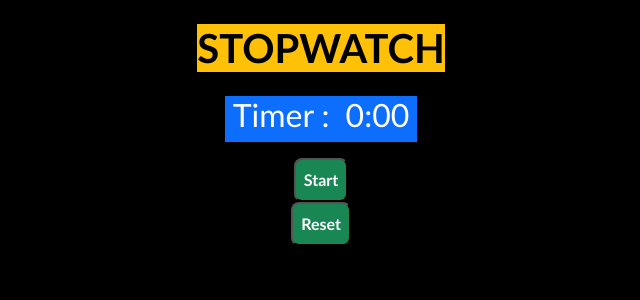
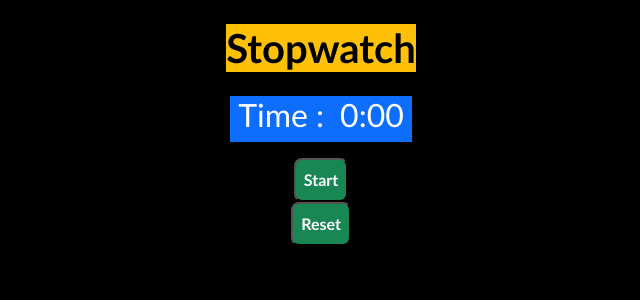
Before and after one commit to Senthil-Bala/Stopwatch, a React (Create React App) app: page / in a window 1280 px wide. Shown: the top 300 px of the page, without its empty margins (319-959 px from the left). Built offline with nearby package versions, Linux system fonts and the light colour scheme.

Commit message:
changes made and added

```diff
--- a/src/Components/StopWatch/Stopwatch.jsx
+++ b/src/Components/StopWatch/Stopwatch.jsx
@@ -27,9 +27,9 @@ function Stopwatch() {
 
   return (
     <div className="d-flex flex-column justify-content-center align-items-center w-100 h-100 my-4">
-      <h1 className="fw-bolder text-bg-warning">STOPWATCH</h1>
+      <h1 className="fw-bolder text-bg-warning">Stopwatch</h1>
       <div className="timers d-flex justify-content-between align-items-center my-3 text-bg-primary">
-        <h2 className="mx-2">Timer :</h2>
+        <h2 className="mx-2">Time :</h2>
         <h2 className="mx-2">
           {Math.trunc(timer / 60)}:{String(timer % 60).padStart(2,'0')}
         </h2>
```
